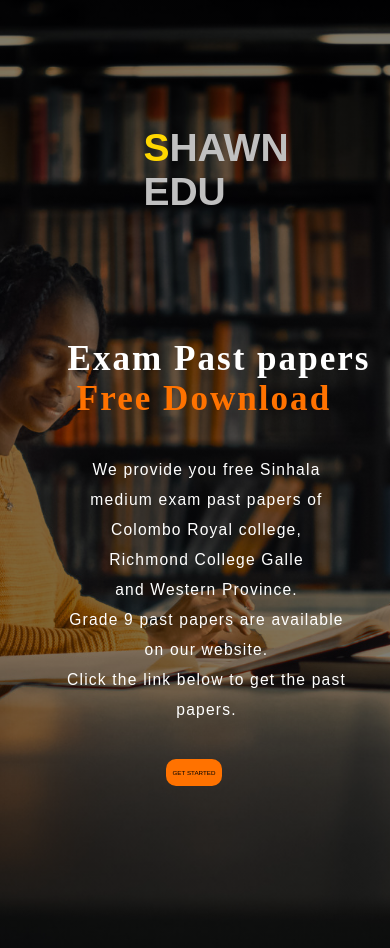
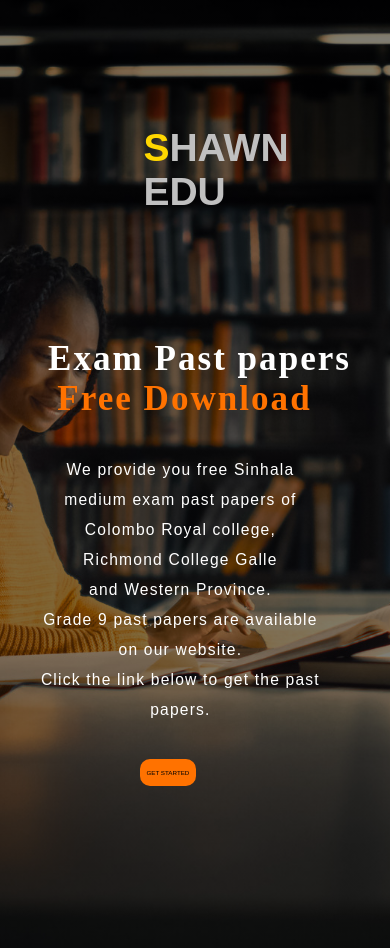
Before and after one commit to Ramooshawn/shawnedu.com, a plain HTML site: page index.html in a window 390 px wide. Shown: the top 948 px of the page. Drawn offline with Linux system fonts and the light colour scheme.

Commit message:
Update style.css

```diff
--- a/style.css
+++ b/style.css
@@ -246,7 +246,7 @@
  .content h1, .content span{
 font-size: 9vw;
 padding-top: -3px;
-padding-right: 90px;
+padding-right: 129px;
 }
 
 .content span{
@@ -258,7 +258,7 @@
 .content .par{
 width: 60%;
 font-size: 4vw;
-padding-right: 115px;
+padding-right: 170px;
 }
 
 .content .cn{
```
